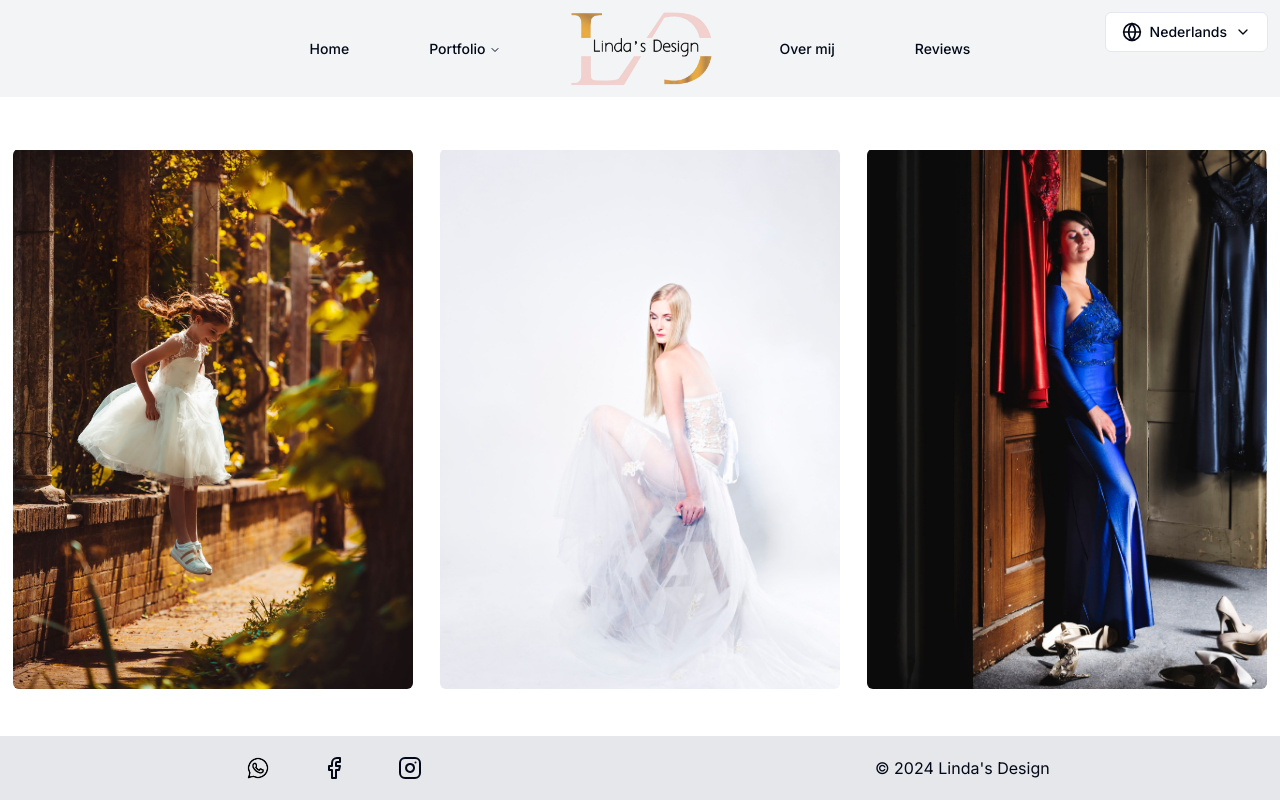
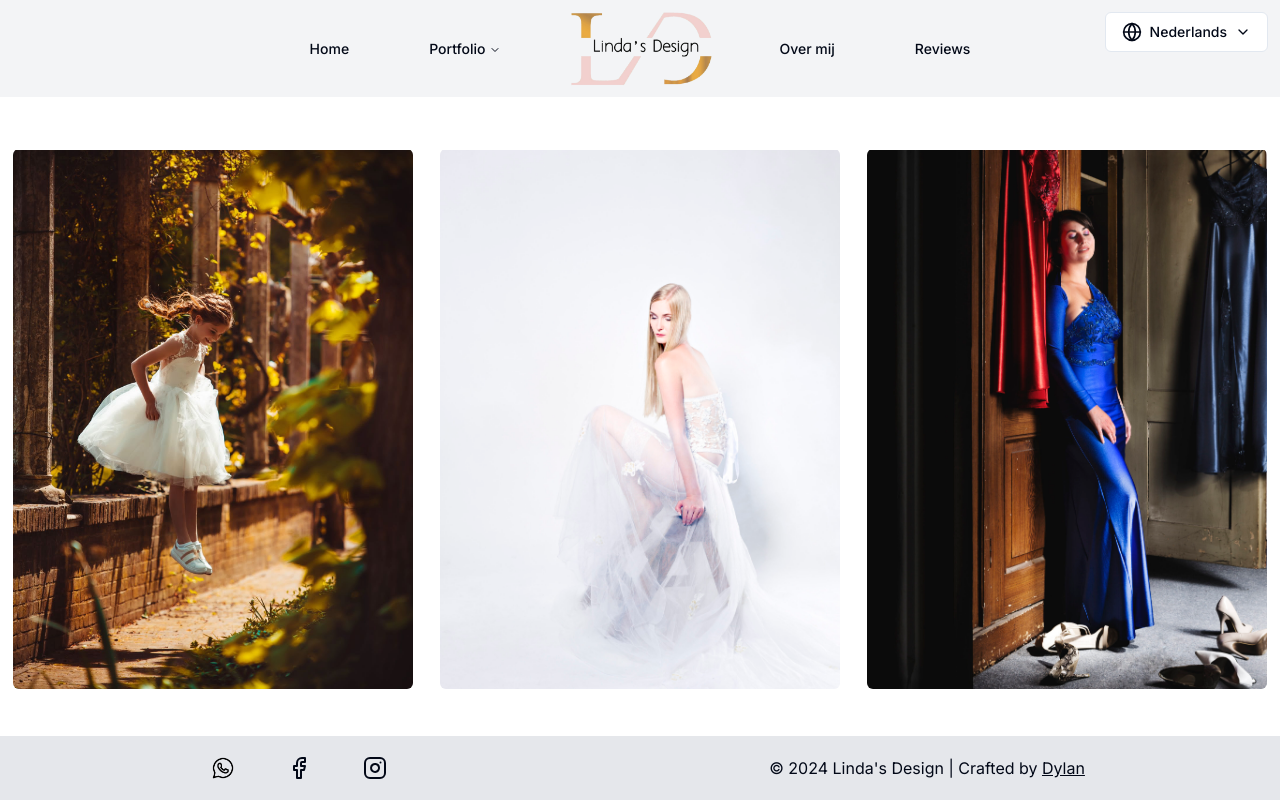
Before and after one commit to raeveira/lindas-design, a Next.js app: page / in a window 1280 px wide. Built offline with nearby package versions, Linux system fonts and the light colour scheme.

Commit message:
added crafted by

```diff
--- a/components/footer.tsx
+++ b/components/footer.tsx
@@ -28,7 +28,7 @@ const Footer: React.FC = () => {
                 ))}
             </div>
             <div>
-                <p>© 2024 Linda&apos;s Design</p>
+                <p>© 2024 Linda&apos;s Design | Crafted by <Link href={'mailto:info@raeveira.nl'} className='!underline'>Dylan</Link></p>
             </div>
         </footer>
     );
```
